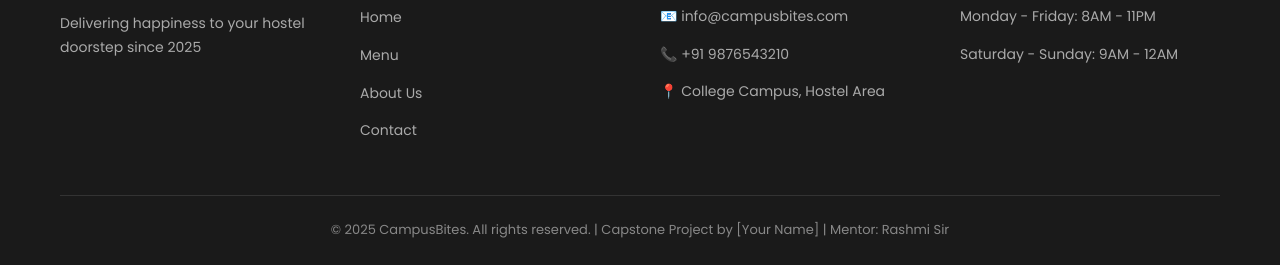
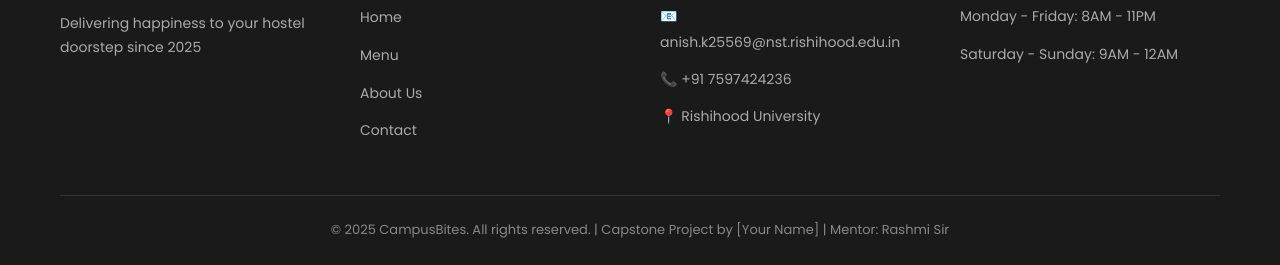
Before and after one commit to Anish-choudharyy/Food-Insta, a plain HTML site: page about.html in a window 1280 px wide. Shown: the part 3608-3873 px from the top of the page. Drawn offline with Linux system fonts and the light colour scheme.

Commit message:
Update contact information in about.html

```diff
--- a/about.html
+++ b/about.html
@@ -178,9 +178,9 @@
                 <div class="footer-section">
                     <h4>Contact Us</h4>
                     <ul class="footer-contact">
-                        <li>📧 info@campusbites.com</li>
-                        <li>📞 +91 9876543210</li>
-                        <li>📍 College Campus, Hostel Area</li>
+                        <li>📧 anish.k25569@nst.rishihood.edu.in</li>
+                        <li>📞 +91 7597424236</li>
+                        <li>📍 Rishihood University</li>
                     </ul>
                 </div>
 
```
